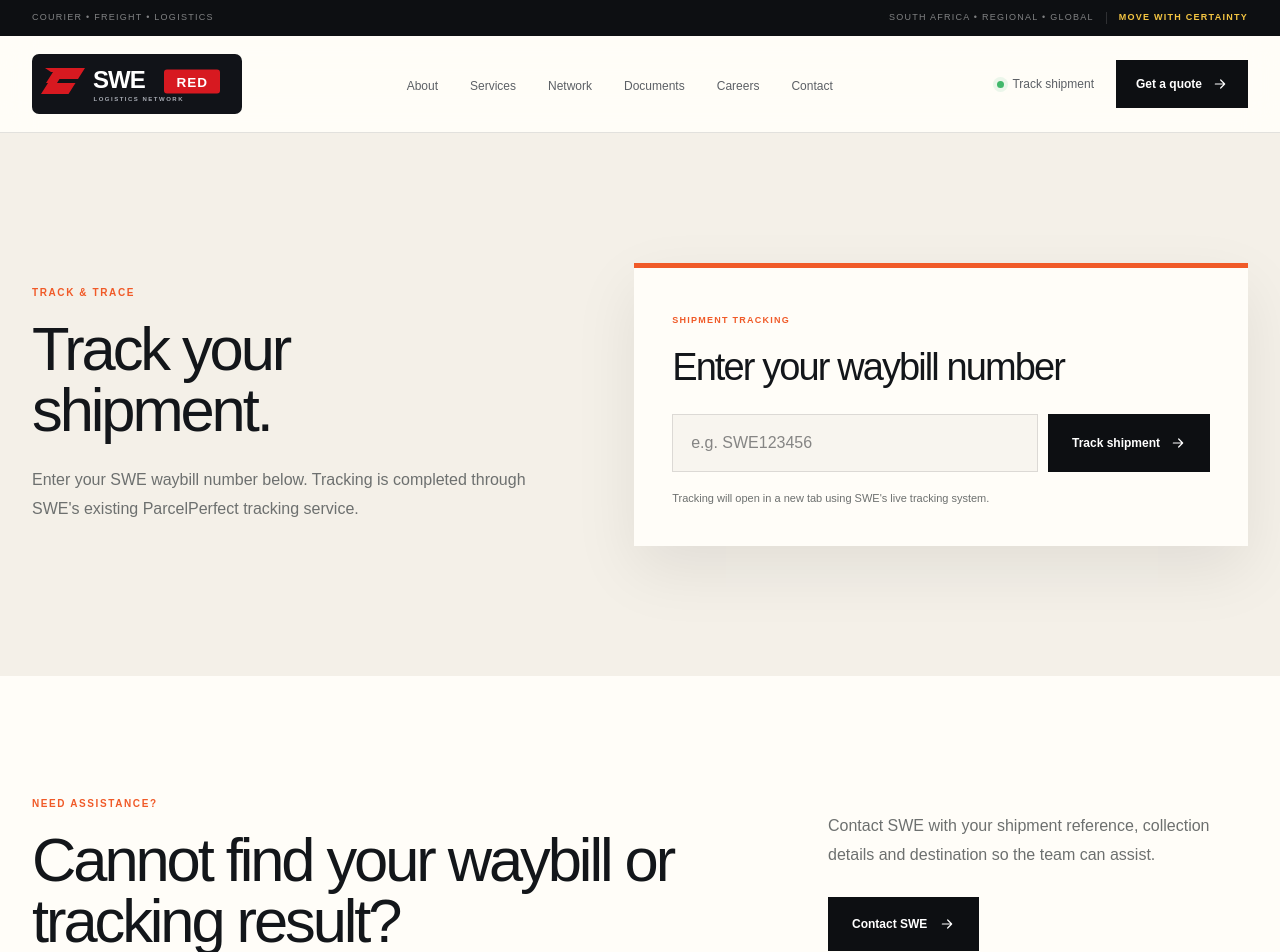
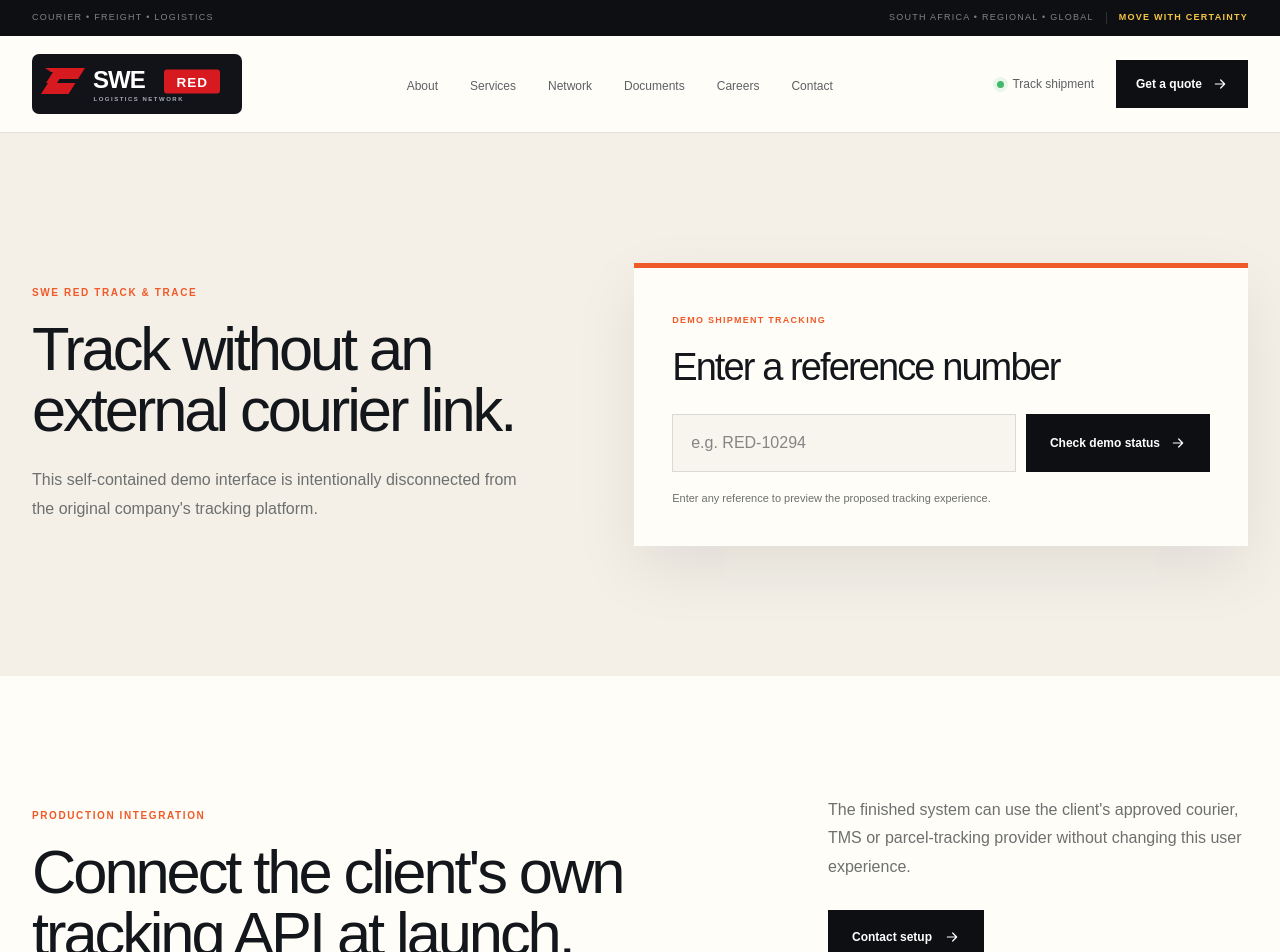
Before and after one commit to IKcracker/swe, a Next.js app: page /track in a window 1280 px wide. Shown: the top 952 px of the page. Built offline with nearby package versions, Linux system fonts and the light colour scheme.

Commit message:
rebrand: replace ParcelPerfect with internal demo tracking

```diff
--- a/app/track/page.tsx
+++ b/app/track/page.tsx
@@ -3,8 +3,7 @@ import Link from "next/link";
 
 export const metadata: Metadata = {
   title: "Track a Shipment",
-  description:
-    "Track an SWE courier or freight shipment using your waybill number.",
+  description: "Use the SWE Red internal demo tracking interface.",
 };
 
 function Arrow() {
@@ -15,61 +14,56 @@ function Arrow() {
   );
 }
 
+export default async function TrackPage({
+  searchParams,
+}: {
+  searchParams: Promise<{ ref?: string }>;
+}) {
+  const { ref } = await searchParams;
+  const reference = ref?.trim();
 
-export default function TrackPage() {
   return (
     <main>
-
       <section className="track-page-section">
         <div className="container track-page-grid">
           <div className="track-page-copy">
-            <p className="section-label">Track & trace</p>
-            <h1>Track your shipment.</h1>
+            <p className="section-label">SWE Red track & trace</p>
+            <h1>Track without an external courier link.</h1>
             <p>
-              Enter your SWE waybill number below. Tracking is completed through
-              SWE's existing ParcelPerfect tracking service.
+              This self-contained demo interface is intentionally disconnected
+              from the original company&apos;s tracking platform.
             </p>
           </div>
 
           <div className="track-page-card">
-            <span>Shipment tracking</span>
-            <h2>Enter your waybill number</h2>
-            <form action="https://swe.pperfect.com/" method="get" target="_blank">
+            <span>Demo shipment tracking</span>
+            <h2>Enter a reference number</h2>
+            <form action="/track" method="get">
               <label>
-                <span className="sr-only">Waybill number</span>
-                <input
-                  name="waybill"
-                  autoComplete="off"
-                  placeholder="e.g. SWE123456"
-                  required
-                />
+                <span className="sr-only">Reference number</span>
+                <input name="ref" autoComplete="off" placeholder="e.g. RED-10294" defaultValue={reference} required />
               </label>
-              <button type="submit">
-                Track shipment <Arrow />
-              </button>
+              <button type="submit">Check demo status <Arrow /></button>
             </form>
-            <p>
-              Tracking will open in a new tab using SWE's live tracking system.
-            </p>
+
+            {reference ? (
+              <div className="demo-track-result">
+                <small>Demo result</small>
+                <strong>{reference.toUpperCase()}</strong>
+                <p>Status: In transit</p>
+                <span>This is sample proposal data, not a live shipment record.</span>
+              </div>
+            ) : (
+              <p>Enter any reference to preview the proposed tracking experience.</p>
+            )}
           </div>
         </div>
       </section>
 
       <section className="track-help-section">
         <div className="container track-help-grid">
-          <div>
-            <p className="section-label">Need assistance?</p>
-            <h2>Cannot find your waybill or tracking result?</h2>
-          </div>
-          <div>
-            <p>
-              Contact SWE with your shipment reference, collection details and
-              destination so the team can assist.
-            </p>
-            <Link href="/contact" className="button button-dark">
-              Contact SWE <Arrow />
-            </Link>
-          </div>
+          <div><p className="section-label">Production integration</p><h2>Connect the client&apos;s own tracking API at launch.</h2></div>
+          <div><p>The finished system can use the client&apos;s approved courier, TMS or parcel-tracking provider without changing this user experience.</p><Link href="/contact" className="button button-dark">Contact setup <Arrow /></Link></div>
         </div>
       </section>
     </main>
```
